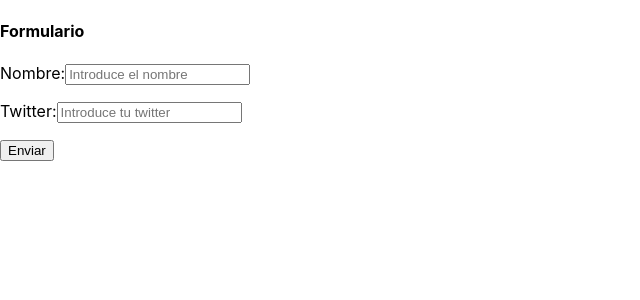
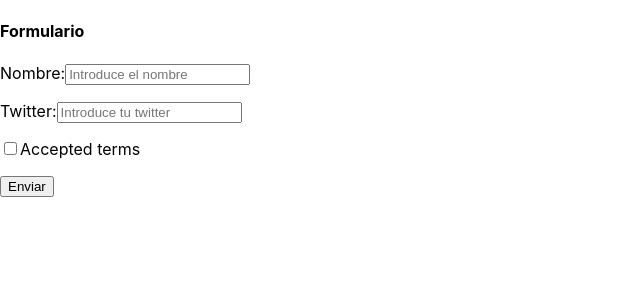
Before and after one commit to jimmy404/REACT-Udemy-Course, a React (Create React App) app: page / in a window 1280 px wide. Shown: the top 300 px of the page, without its empty margins (0-640 px from the left). Built offline with nearby package versions, Linux system fonts and the light colour scheme.

Commit message:
Adding onChange in label-input - forms.js

```diff
--- a/src/sections/forms.js
+++ b/src/sections/forms.js
@@ -7,6 +7,12 @@ export default class Form extends Component {
         const email = document.getElementById('twitter').value
         console.log({name, email})
     }
+
+    handleChange(e){
+        console.log('handleChange')
+        console.log(e.target.checked)
+    }
+
     render(){
         return(
             <div>
@@ -30,6 +36,14 @@ export default class Form extends Component {
                             placeholder="Introduce tu twitter"
                             />
                     </p>
+
+                    <p>
+                        <label>
+                            <input onChange={this.handleChange} type="checkbox" />
+                            Accepted terms
+                        </label>
+                    </p>
+
                     <button>Enviar</button>
                 </form>
             </div>
```
